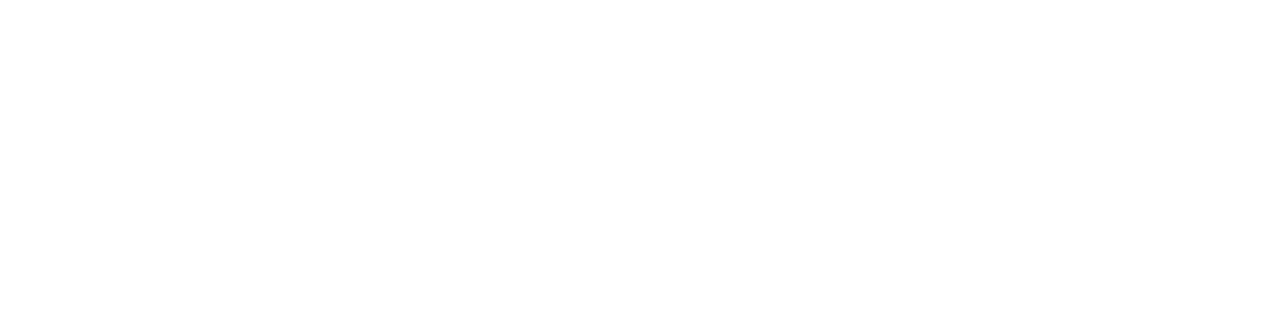
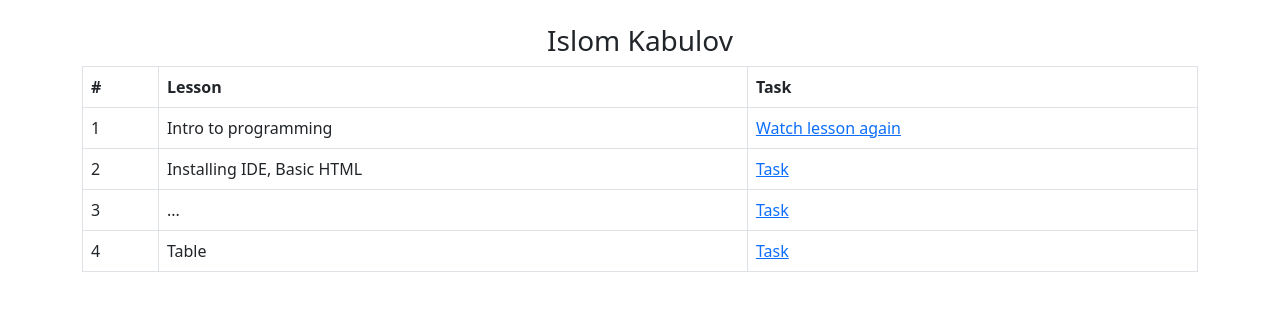
Before and after one commit to islomnumanovuz/alitech-aws, a plain HTML site: page index.html in a window 1280 px wide. Drawn offline with Linux system fonts and the light colour scheme.

Commit message:
feat: Add lessons

```diff
--- a/index.html
+++ b/index.html
@@ -8,9 +8,49 @@
   <link rel="stylesheet" href="./styles/bootstrap-5.2.3-dist/css/bootstrap.min.css">
 </head>
 <body>
-  <div class="container">
+  <div class="container mt-4">
+    <h3 class="text-center">Islom Kabulov</h3>
+    <main>
+      <table class="table table-bordered table-responsive table-hover">
+        <thead>
+          <tr>
+            <th>#</th>
+            <th>Lesson</th>
+            <th>Task</th>
+          </tr>
+        </thead>
+        <tbody>
+          <tr>
+            <td>1</td>
+            <td>Intro to programming</td>
+            <td>
+              <a href="#">Watch lesson again</a>
+            </td>
+          </tr>
+          <tr>
+            <td>2</td>
+            <td>Installing IDE, Basic HTML</td>
+            <td>
+              <a href="#">Task</a>
+            </td>
+          </tr>
+          <tr>
+            <td>3</td>
+            <td>...</td>
+            <td>
+              <a href="#">Task</a>
+            </td>
+          </tr><tr>
+            <td>4</td>
+            <td>Table</td>
+            <td>
+              <a href="#">Task</a>
+            </td>
+          </tr>
+        </tbody>
+      </table>
+    </main>
   </div>
-
   <script src="./styles/bootstrap-5.2.3-dist/js/bootstrap.bundle.js"></script>
   <script src="js/script.js"></script>
 </body>
```
